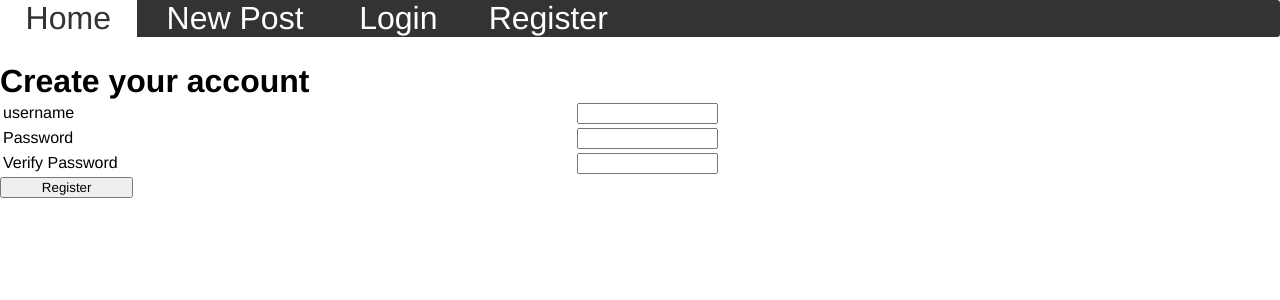
After one commit to adamrd231/blogz, a Flask app: page /register in a window 1280 px wide. The commit adds this page. Shown: the top 300 px of the page. Run offline with Flask 2, Linux system fonts and the light colour scheme.

Commit message:
add login and register pages

```diff
--- a/main.py
+++ b/main.py
@@ -6,26 +6,53 @@ app.config['DEBUG'] = True
 app.config['SQLALCHEMY_DATABASE_URI'] = 'mysql+pymysql://blogz:blogz@localhost:8889/blogz'
 app.config['SQLALCHEMY_ECHO'] = True
 db = SQLAlchemy(app)
+
+#TODO figure out what the heck this secret key is
 app.secret_key = "abc"
 
+
+#Create class blogs, making them persistent and attaching the information to the database
 class Blog(db.Model):
 
     id = db.Column(db.Integer, primary_key=True)
     title = db.Column(db.String(46))
     content = db.Column(db.String(140))
+    owner_id = db.Column(db.Integer, db.ForeignKey('user.id'))
 
+    #Instantiate the attributes of our blog object
     def __init__(self, title, content):
         self.title = title
         self.content = content
 
+    #Keep helper functions inside of the class, this one checks that you have something in both title and content.
     def is_valid(self):
         if self.title and self.content:
             return True
         else:
             return False
 
+class User(db.Model):
 
+    id = db.Column(db.Integer, primary_key=True)
+    username = db.Column(db.String(50), unique=True)
+    password = db.Column(db.String(15))
+
+    #TODO I am not super clear on this realtionship part, especially the backref portion
+    blogs = db.relationship('Blog', backref='owner')
+
+    def __init__(self, username, password):
+        self.username = username
+        self.password = password
+
+
+#Reroute from home index to the home page
 @app.route('/', methods=['POST', 'GET'])
+def re_direct():
+    return redirect('/blog')
+
+
+#THIS IS THE HOME PAGE
+@app.route('/blog', methods=['POST', 'GET'])
 def index():
 
     blogs = Blog.query.all()
@@ -35,6 +62,50 @@ def index():
           blogs=blogs,
           )
 
+
+@app.route('/login', methods=['POST', 'GET'])
+def login():
+    if request.method == 'POST':
+        username = request.form['email']
+        password = request.form['password']
+        user = User.query.filter_by(username=username).first()
+
+        if user and user.password == password:
+            session['username'] = username
+            flash("Logged in")
+            redirect('/new_post')
+        else:
+            flash('User name or password incorrect, or does not exist.')
+
+    return render_template('login.html')
+
+@app.route('/register', methods=['POST', 'GET'])
+def register():
+    if request.method == 'POST':
+        username = request.form['username']
+        password = request.form['password']
+        verify = request.form['verify']
+
+        # - Validate the users data
+        existing_user = User.query.filter_by(username=username).first()
+
+
+        if not existing_user:
+            new_user = User(username, password)
+            db.session.add(new_user)
+            db.session.commit()
+            #todo - Remember the user
+            session['username'] = username
+            flash("logged in")
+            return redirect('/new_post')
+        else:
+            # todo - user better response message
+            return "<h1>Duplicate User</h1>"
+
+    return render_template('register.html')
+
+
+#DELETE TASKS OUT OF THE BLOG, THIS IS A BUTTON NEXT TO THE BLOG ON THE HOMEPAGE
 @app.route('/delete-task', methods=['POST'])
 def delete_task():
 
@@ -46,6 +117,8 @@ def delete_task():
 
     return redirect('/')
 
+
+#CREATE A NEW POST, BRINGS YOU TO A NEW PAGE
 @app.route('/new_post', methods=['POST', 'GET'])
 def new_post():
 
@@ -74,6 +147,7 @@ def new_post():
 
 
 
+#TEMPLATE TO CREATE BLOG PAGES, THIS IS REUSED FOR EVERY BLOG ENTRY.
 @app.route('/single_template', methods=['GET'])
 def single_template():
 
--- a/templates/base.html
+++ b/templates/base.html
@@ -14,7 +14,7 @@
     </div>
 {% endwith %}
 <div class="navbar">
-  <a class="link" href="http://127.0.0.1:5000/">Home</a> <a class="link" href="http://127.0.0.1:5000/new_post">New Post</a>
+  <a class="link" href="http://127.0.0.1:5000/">Home</a> <a class="link" href="http://127.0.0.1:5000/new_post">New Post</a> <a class="link" href="http://127.0.0.1:5000/login">Login</a><a class="link" href="http://127.0.0.1:5000/register">Register</a>
 </div>
 
     {%  block content  %}
--- /dev/null
+++ b/templates/register.html
@@ -0,0 +1,32 @@
+{% extends "base.html" %}
+
+{% block content %}
+
+
+<h1>Create your account</h1>
+<form action="/register" method="post">
+    <table>
+        <tr>
+            <td><label for="username">username</label></td>
+            <td>
+                <input name="username" type="username" value="{{ username }}">
+            </td>
+        </tr>
+        <tr>
+            <td><label for="password">Password</label></td>
+            <td>
+                <input name="password" type="password">
+            </td>
+        </tr>
+        <tr>
+            <td><label for="verify">Verify Password</label></td>
+            <td>
+                <input name="verify" type="password">
+            </td>
+        </tr>
+    </table>
+    <input type="submit" value="Register">
+</form>
+
+
+{% endblock %}
```
Also changed, not shown: templates/login.html (added, +27 -0 lines).
